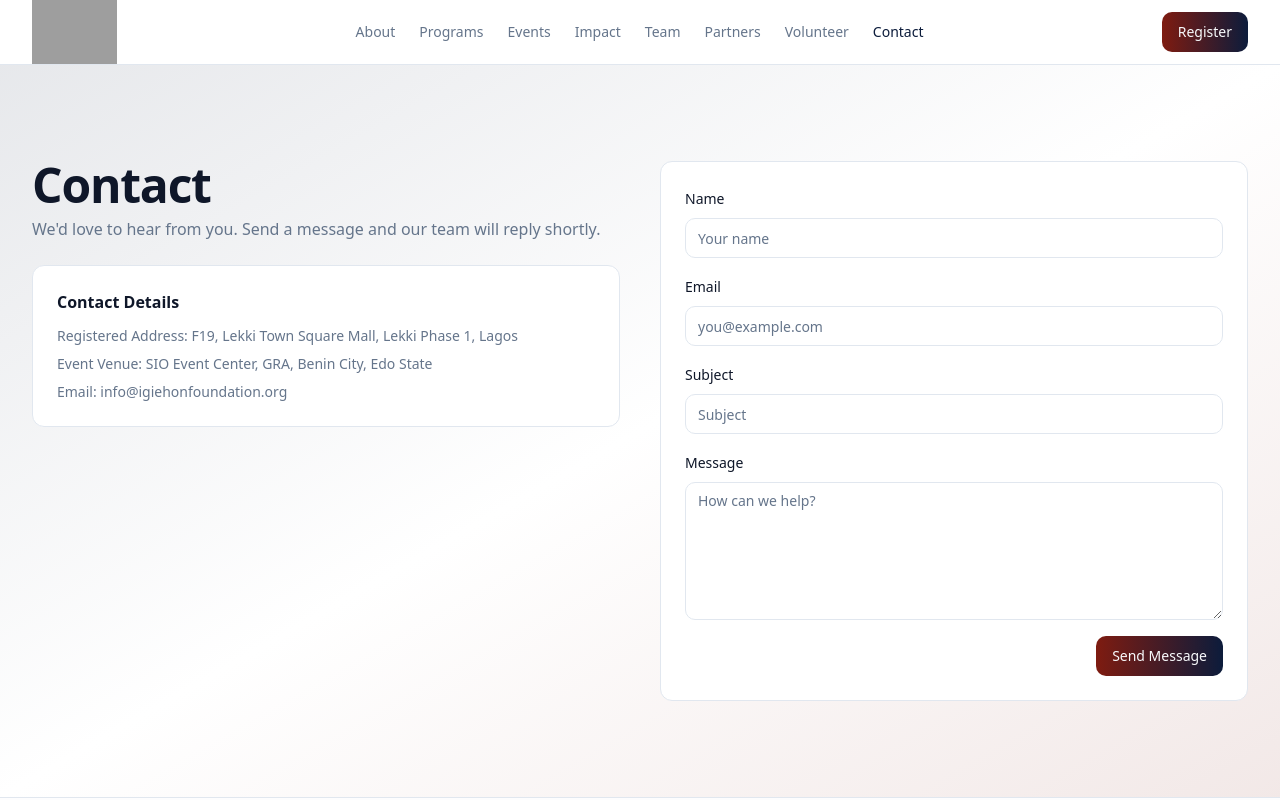
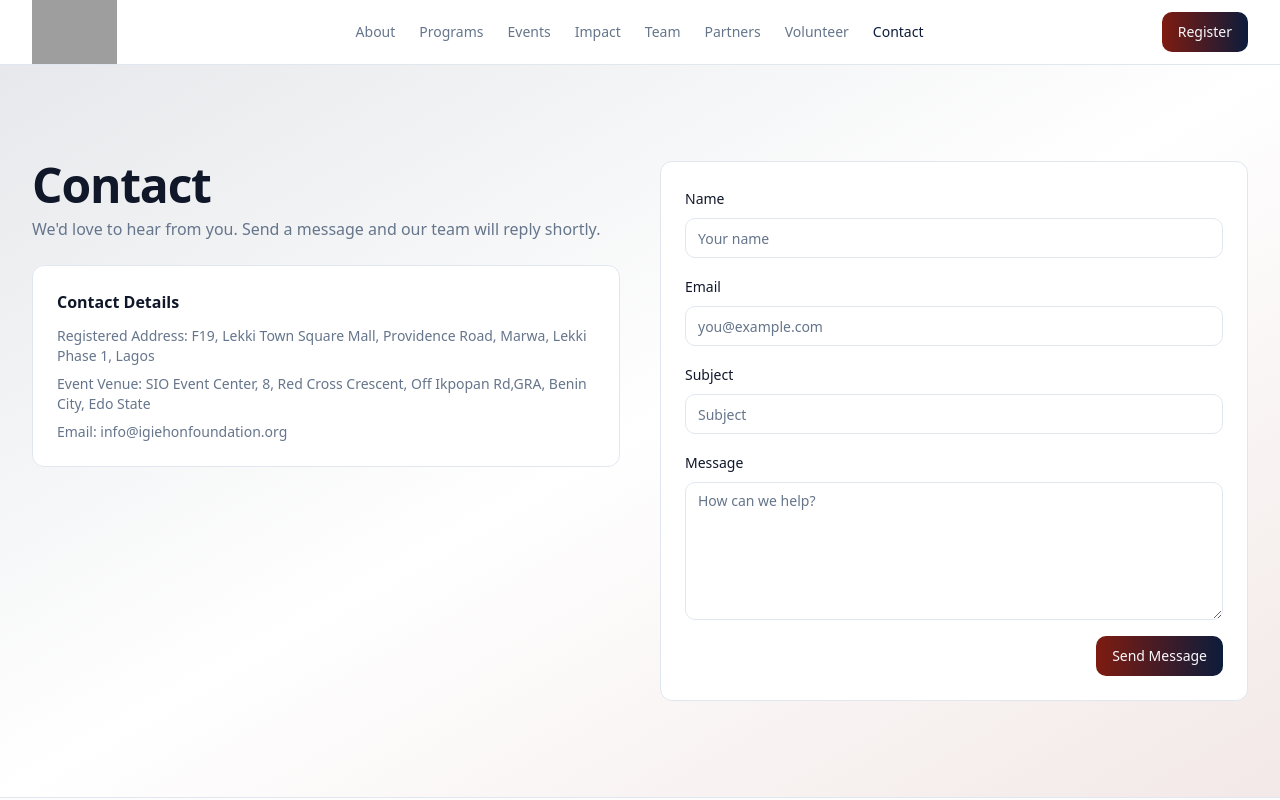
Before and after one commit to logiclynxnl-droid/igfng.github.io, a React (Vite) app: page /contact in a window 1280 px wide. Shown: the top 800 px of the page. Built offline with nearby package versions, Linux system fonts and the light colour scheme; grey boxes are pictures that could not be loaded.

Commit message:
Update Contact.tsx

```diff
--- a/client/pages/Contact.tsx
+++ b/client/pages/Contact.tsx
@@ -25,11 +25,11 @@ export default function Contact() {
                   <h3 className="font-semibold">Contact Details</h3>
                   <ul className="mt-3 space-y-2 text-sm text-muted-foreground">
                     <li>
-                      Registered Address: F19, Lekki Town Square Mall, Lekki
+                      Registered Address: F19, Lekki Town Square Mall, Providence Road, Marwa, Lekki
                       Phase 1, Lagos
                     </li>
                     <li>
-                      Event Venue: SIO Event Center, GRA, Benin City, Edo State
+                      Event Venue: SIO Event Center, 8, Red Cross Crescent, Off Ikpopan Rd,GRA, Benin City, Edo State
                     </li>
                     <li>Email: info@igiehonfoundation.org</li>
                   </ul>
```
